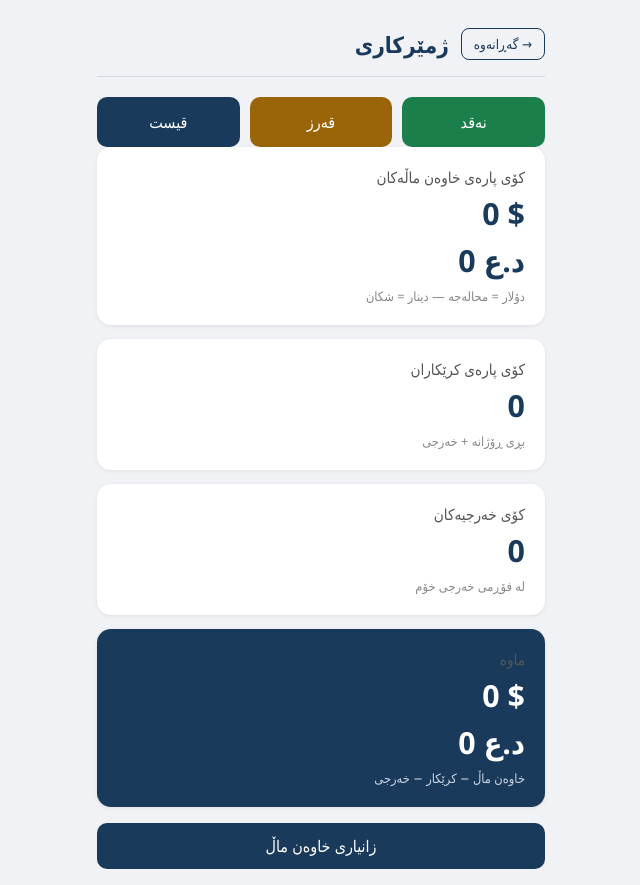
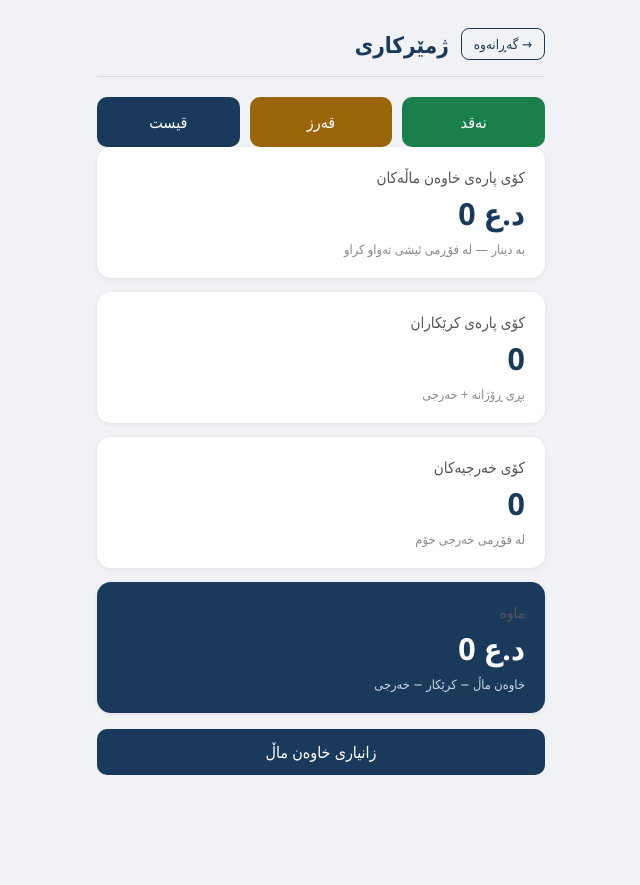
Before and after one commit to nabubakr2-ship-it/briyan-app, a plain HTML site: page calc.html in a window 1280 px wide. Shown: the whole page, without its empty margins (319-959 px from the left). After the commit the page ends 800 px from the top, so only its background shows below. Drawn offline with Linux system fonts and the light colour scheme; no server answers; sample sign-in values are in the browser's storage.

Commit message:
iqd totals calc.html

```diff
--- a/calc.html
+++ b/calc.html
@@ -24,9 +24,8 @@
       <div class="calc-grid">
         <div class="calc-card">
           <span class="calc-label">کۆی پارەی خاوەن ماڵەکان</span>
-          <strong class="calc-value"><span id="ownersTotalUsd">0</span> $</strong>
-          <strong class="calc-value"><span id="ownersTotalIqd">0</span> د.ع</strong>
-          <span class="calc-sub">دۆلار = محالەجە — دینار = شکان</span>
+          <strong class="calc-value"><span id="ownersTotal">0</span> د.ع</strong>
+          <span class="calc-sub">بە دینار — لە فۆڕمی ئیشی تەواو کراو</span>
         </div>
         <div class="calc-card">
           <span class="calc-label">کۆی پارەی کرێکاران</span>
@@ -40,8 +39,7 @@
         </div>
         <div class="calc-card highlight">
           <span class="calc-label">ماوە</span>
-          <strong class="calc-value"><span id="remainingUsd">0</span> $</strong>
-          <strong class="calc-value"><span id="remainingIqd">0</span> د.ع</strong>
+          <strong class="calc-value"><span id="remaining">0</span> د.ع</strong>
           <span class="calc-sub">خاوەن ماڵ − کرێکار − خەرجی</span>
         </div>
       </div>
```
